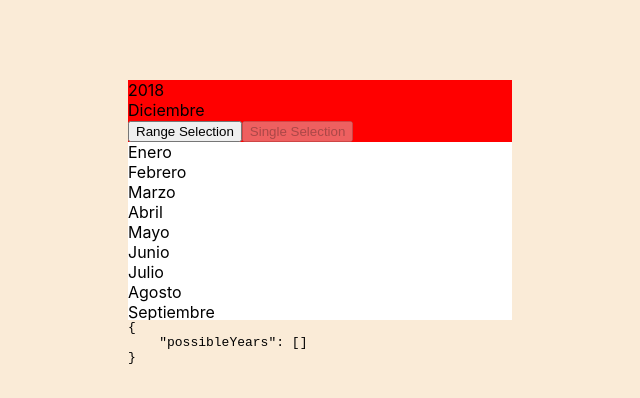
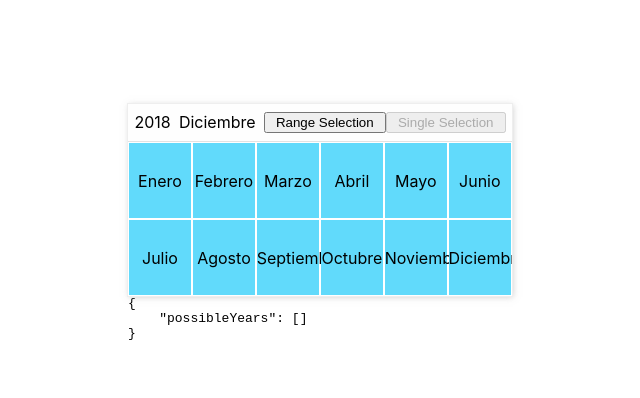
Before and after one commit to karlosvallejo/prueba-date-picker, a React (Create React App) app: page / in a window 1280 px wide. Both pictures are taken after a click on the element "Diciembre". Shown: the top 398 px of the page, without its empty margins (320-960 px from the left). Built offline with nearby package versions, Linux system fonts and the light colour scheme.

Commit message:
styling final

```diff
--- a/src/Components/DatePicker/DatePicker.css
+++ b/src/Components/DatePicker/DatePicker.css
@@ -1,12 +1,50 @@
+.DatePicker-wrapper-general {
+    position: relative;
+    width: 30%;
+    padding-bottom: 15%;
+}
+
 .DatePicker-wrapper {
-    width: 30%;
-    height: 30%;
-    background: red;
+    position: absolute;
+    top: 0; bottom: 0; left: 0; right: 0;
+    width: 100%;
+    height: 100%;
+    background-color: rgba(254,254,254, 1);
+    outline: solid rgba(238,238,238 ,1) 0.1vw;
+    box-shadow: 0.1vw 0.1vh 0.5vw rgba(158,158,158 ,0.5);
     display: flex;
     flex-direction: column;
 }
 .DatePicker-selectors-wrapper {
+    display: flex;
+    flex-direction: row;
+    padding: 1vh 0.5vw;
+    box-sizing: border-box;
+    border-bottom: solid 0.15vh rgba(158,158,158 ,0.3);
+}
 
+.DatePicker-selectors-years {
+    flex-grow: 1;
+}
+
+.DatePicker-selectors-years p {
+    margin: 0;
+}
+
+.DatePicker-selectors-months {
+    flex-grow: 1;
+}
+
+.DatePicker-selectors-months p {
+    margin: 0;
+}
+
+.DatePicker-selectors-range {
+    flex-grow: 1;
+}
+
+.DatePicker-selectors-single {
+    flex-grow: 1;
 }
 
 .DatePicker-inferiorSection-wrapper {
@@ -14,7 +52,6 @@
     flex-grow: 1;
     display: flex;
     flex-direction: column;
-    background-color:green;
     overflow: hidden;
 }
 .DatePicker-inferiorSection-days-wrapper {
@@ -22,18 +59,29 @@
     display: flex;
     flex-direction: row;
     flex-wrap: wrap;
-    background-color: blue;
     overflow: auto;
+    padding-top: 2%;
 }
 
 .DatePicker-days-day {
-    margin: 1%;
-    width: 12%;
-    background-color: rosybrown;
+    transition: background-color 200ms ease-in;
+    background-color: rgba(254,254,254 ,1);
+    margin: 0.15%;
+    width: 12.2%;
+    display: flex;
+    flex-direction: column;
+    justify-content: center;
 }
 
 .DatePicker-days-day--active {
-    background-color: yellow;
+    color: rgba(255,255,255,0.8);
+    background-color: rgba(100,181,246 ,1);
+}
+
+.DatePicker-days-day:hover {
+    transition: 900ms ease-in;
+    color: rgba(255,255,255,1);
+    background-color: rgba(187,222,251 ,1);
 }
 
 .DatePicker-days-day p {
@@ -42,21 +90,53 @@
 }
 
 .DatePicker-inferiorSection-yearsOptions-wrapper {
-    transition: transform 700ms ease-in-out;
+    transition: transform 500ms ease-in-out;
     position: absolute;
     width: 100%;
     height: 100%;
     background-color: white;
+    display: flex;
+    flex-wrap: wrap;
     transform: translateY(-100%);
 }
 
 .DatePicker-inferiorSection-yearsOptions-wrapper--active {
     animation-name: dropDown;
-    animation-duration: 700ms;
+    animation-duration: 500ms;
     animation-timing-function: ease-in-out;
     transform: translateY(0);
 }
+
 @keyframes dropDown {
     from {transform: translateY(-100%);}
     to {transform: translateY(0);}
 }
+
+.DatePicker-inferiorSection-yearsOptions-year {
+    margin: 0.2%;
+    width: 13.86%;
+    background-color: #61dafb;
+    display: flex;
+    flex-direction: column;
+    justify-content: center;
+    align-content: space-around;
+}
+
+.DatePicker-inferiorSection-yearsOptions-year p {
+   margin: 0;
+    text-align: center;
+}
+
+.DatePicker-inferiorSection-yearsOptions-month {
+    margin: 0.2%;
+    width: 16.26%;
+    background-color: #61dafb;
+    display: flex;
+    flex-direction: column;
+    justify-content: center;
+}
+
+.DatePicker-inferiorSection-yearsOptions-month p {
+    margin: 0;
+    text-align: center;
+}
--- a/src/Components/DatePicker/DatePicker.tsx
+++ b/src/Components/DatePicker/DatePicker.tsx
@@ -1,8 +1,8 @@
 import React, {Component} from 'react';
 import { cloneDeep, isEqual } from 'lodash';
+import moment from 'moment';
 import './DatePicker.css';
 import * as IDatePicker from "./IDatePicker";
-import moment from 'moment';
 export {IDatePicker};
 
 class DatePicker extends Component<IDatePicker.IPropsDatePicker, IDatePicker.IStateDatePicker> {
@@ -106,7 +106,7 @@ class DatePicker extends Component<IDatePicker.IPropsDatePicker, IDatePicker.ISt
 	generateYears(min: number, max: number): JSX.Element[] {
 		const yearsOptions: JSX.Element[] = [];
 		for (let index = min; index <= max; index++) {
-			yearsOptions.push(<div key={index} onClick={()=> this.onYearSelect(index)}>{index}</div>);
+			yearsOptions.push(<div className={'DatePicker-inferiorSection-yearsOptions-year'} key={index} onClick={()=> this.onYearSelect(index)}><p>{index}</p></div>);
 		}
 		return yearsOptions;
 	}
@@ -114,7 +114,7 @@ class DatePicker extends Component<IDatePicker.IPropsDatePicker, IDatePicker.ISt
     generateMonths(): JSX.Element[] {
         return [...Array<JSX.Element>(12)].map((val: JSX.Element, index: number) => {
         	const monthName: string = this.nameMonth(index + 1);
-        	return <div key={monthName} onClick={()=> this.onMonthSelect(index + 1)}>{monthName}</div>
+        	return <div className={'DatePicker-inferiorSection-yearsOptions-month'} key={monthName} onClick={()=> this.onMonthSelect(index + 1)}><p>{monthName}</p></div>
         });
     }
 
@@ -192,11 +192,11 @@ class DatePicker extends Component<IDatePicker.IPropsDatePicker, IDatePicker.ISt
 	}
 
 	onYearSelect(year: number) {
-		this.setState({currentYear: year, dropDownElements: null});
+		this.setState({currentYear: year, showDropDown: false});
 	}
 
 	onMonthSelect(month: number) {
-		this.setState({currentMonth: month, dropDownElements: null});
+		this.setState({currentMonth: month, showDropDown: false});
 	}
 
 
@@ -283,12 +283,13 @@ class DatePicker extends Component<IDatePicker.IPropsDatePicker, IDatePicker.ISt
 
 	render() {
         return (
+	        <div className={'DatePicker-wrapper-general'}>
 	            <div className={'DatePicker-wrapper'}>
 						<div className={'DatePicker-selectors-wrapper'}>
-	                    <div onClick={() => {this.state.dropDownIsHidden? this.setState({showDropDown: true, dropDownElements: 'YEARS'}): this.setState({showDropDown: false})}}>{this.state.currentYear}</div>
-						<div onClick={() => {this.state.dropDownIsHidden? this.setState({showDropDown: true, dropDownElements: 'MONTHS'}): this.setState({showDropDown: false})}}>{this.nameMonth(this.state.currentMonth)}</div>
-						<button type={'button'} disabled={this.state.rangeSelection.rangeSelectionActive} onClick={(event: React.MouseEvent<HTMLButtonElement>) => this.handleButtonRangeSelection(event, true)}>Range Selection</button>
-						<button type={'button'} disabled={!this.state.rangeSelection.rangeSelectionActive} onClick={(event: React.MouseEvent<HTMLButtonElement>) => this.handleButtonRangeSelection(event, false)}>Single Selection</button>
+		                    <div className={'DatePicker-selectors-years'} onClick={() => {this.state.dropDownIsHidden? this.setState({showDropDown: true, dropDownElements: 'YEARS'}): this.setState({showDropDown: false})}}><p>{this.state.currentYear}</p></div>
+							<div className={'DatePicker-selectors-months'} onClick={() => {this.state.dropDownIsHidden? this.setState({showDropDown: true, dropDownElements: 'MONTHS'}): this.setState({showDropDown: false})}}><p>{this.nameMonth(this.state.currentMonth)}</p></div>
+							<button className={'DatePicker-selectors-range'} type={'button'} disabled={this.state.rangeSelection.rangeSelectionActive} onClick={(event: React.MouseEvent<HTMLButtonElement>) => this.handleButtonRangeSelection(event, true)}>Range Selection</button>
+							<button className={'DatePicker-selectors-single'} type={'button'} disabled={!this.state.rangeSelection.rangeSelectionActive} onClick={(event: React.MouseEvent<HTMLButtonElement>) => this.handleButtonRangeSelection(event, false)}>Single Selection</button>
 						</div>
 			            <div className={'DatePicker-inferiorSection-wrapper'}>
 							<div className={'DatePicker-inferiorSection-days-wrapper'}>
@@ -299,6 +300,7 @@ class DatePicker extends Component<IDatePicker.IPropsDatePicker, IDatePicker.ISt
 				            </div>
 			            </div>
 		        </div>
+	        </div>
         );
     }
 }
--- a/src/Containers/DatePage/DatePage.css
+++ b/src/Containers/DatePage/DatePage.css
@@ -1,7 +1,7 @@
 .DatePage-wrapper {
     width: 100%;
     height: 100%;
-    background-color: antiquewhite;
+    background-color: white;
     display: flex;
     flex-direction: column;
     align-items: center;
```
Lines whose indentation alone changed are shown as unchanged.
